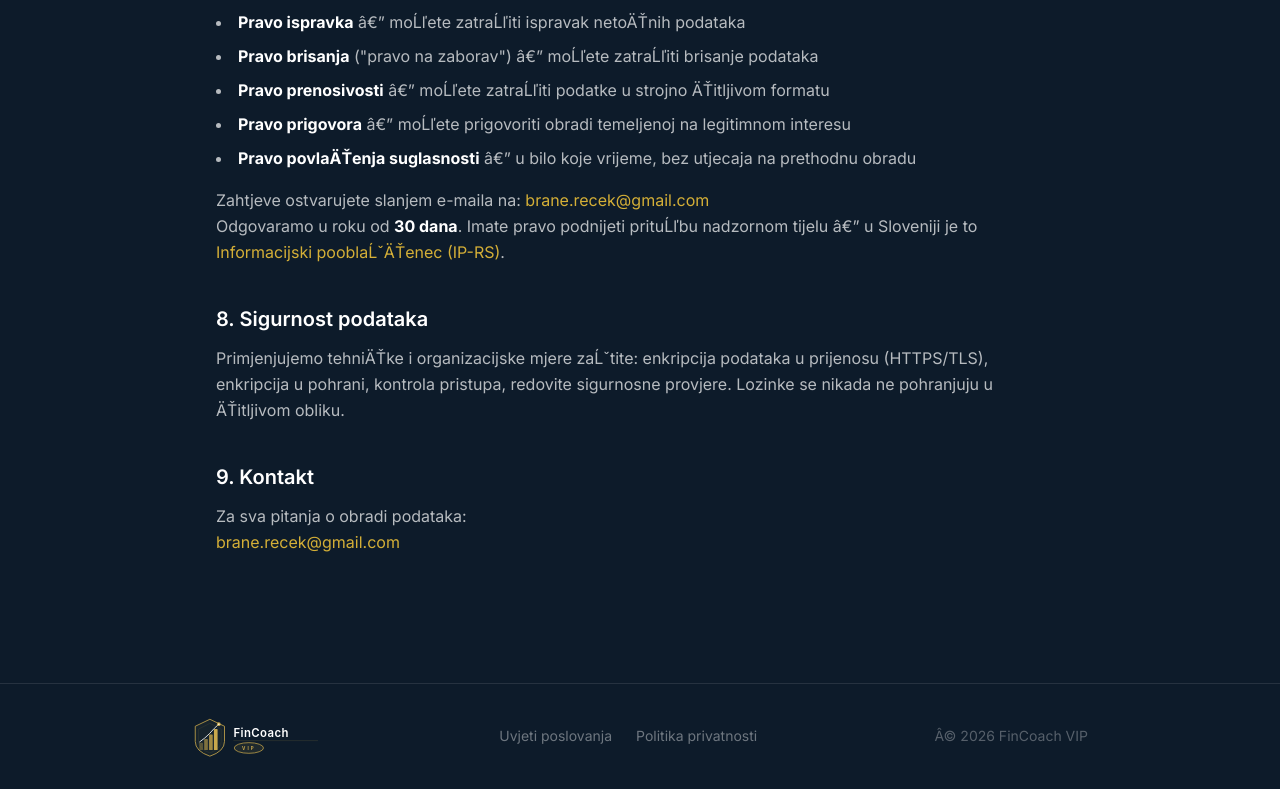
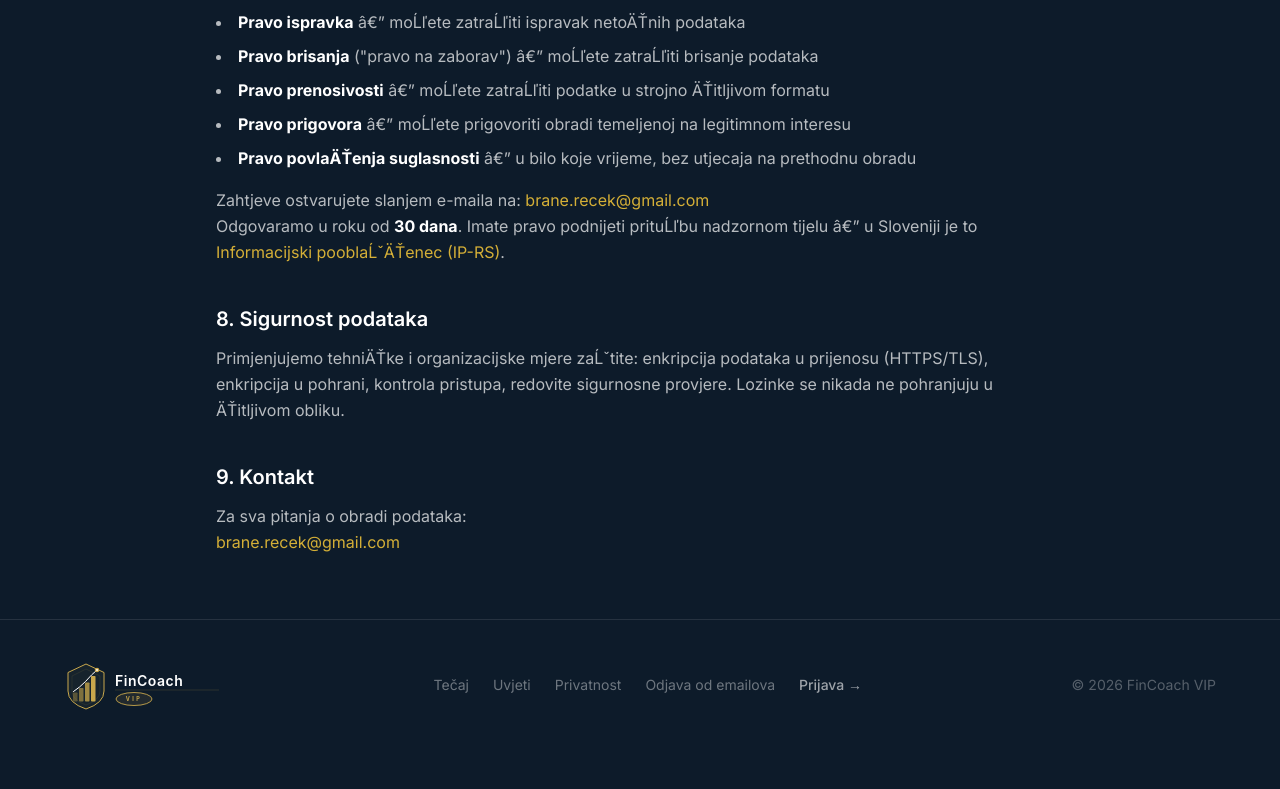
Before and after one commit to financijskiexpert/fincoach-vip, a Next.js app: page /politikaprivatnosti in a window 1280 px wide. Shown: the part 2006-2795 px from the top of the page. After the commit the page ends 2756 px from the top, so only its background shows below. Built offline with nearby package versions, Linux system fonts and the light colour scheme; no server answers.

Commit message:
feat: unified SiteFooter with Prijava + Odjava on all pages

```diff
--- a/src/app/page.tsx
+++ b/src/app/page.tsx
@@ -9,6 +9,7 @@ import { toast } from 'sonner'
 import { TrendingDown, PiggyBank, Frown, BookOpen, Video, Award, Star, ChevronRight } from 'lucide-react'
 import { Badge } from '@/components/ui/badge'
 import PdfBookMockup from '@/components/PdfBookMockup'
+import SiteFooter from '@/components/SiteFooter'
 
 export default function LandingPage() {
   const [name, setName] = useState('')
@@ -382,19 +383,7 @@ export default function LandingPage() {
         </div>
       </section>
 
-      {/* Footer */}
-      <footer className="border-t border-white/10 py-10 px-4 sm:px-6">
-        <div className="max-w-6xl mx-auto flex flex-col sm:flex-row items-center justify-between gap-4">
-          <Image src="/logo/fincoach-logo-horizontal.svg" alt="FinCoach VIP" width={160} height={50} />
-          <div className="flex gap-6 text-sm text-white/40">
-            <Link href="/tecaj" className="hover:text-white transition-colors">Tečaj</Link>
-            <Link href="/uvjetiposlovanja" className="hover:text-white transition-colors">Uvjeti</Link>
-            <Link href="/politikaprivatnosti" className="hover:text-white transition-colors">Privatnost</Link>
-            <Link href="/prijava" className="hover:text-white transition-colors">Prijava</Link>
-          </div>
-          <p className="text-white/30 text-sm">© 2026 FinCoach VIP</p>
-        </div>
-      </footer>
+      <SiteFooter />
     </div>
   )
 }
--- a/src/app/politikaprivatnosti/page.tsx
+++ b/src/app/politikaprivatnosti/page.tsx
@@ -1,6 +1,7 @@
 import Link from 'next/link'
 import Image from 'next/image'
 import type { Metadata } from 'next'
+import SiteFooter from '@/components/SiteFooter'
 
 export const metadata: Metadata = {
   title: 'Politika privatnosti â€” FinCoach VIP',
@@ -161,16 +162,7 @@ export default function PolitikaPrivatnostiPage() {
         </div>
       </main>
 
-      <footer className="border-t border-white/10 py-8 px-4 sm:px-6 mt-16">
-        <div className="max-w-4xl mx-auto flex flex-col sm:flex-row items-center justify-between gap-4">
-          <Image src="/logo/fincoach-logo-horizontal.svg" alt="FinCoach VIP" width={130} height={41} />
-          <div className="flex gap-6 text-sm text-white/40">
-            <Link href="/uvjetiposlovanja" className="hover:text-white transition-colors">Uvjeti poslovanja</Link>
-            <Link href="/politikaprivatnosti" className="hover:text-white transition-colors">Politika privatnosti</Link>
-          </div>
-          <p className="text-white/30 text-sm">Â© 2026 FinCoach VIP</p>
-        </div>
-      </footer>
+      <SiteFooter />
     </div>
   )
 }
--- a/src/app/tecaj/page.tsx
+++ b/src/app/tecaj/page.tsx
@@ -10,6 +10,7 @@ import {
   CheckCircle, Star, Shield, ChevronDown, ChevronUp,
   Video, Award, Calendar, Users, Zap, Clock, Brain, TrendingUp
 } from 'lucide-react'
+import SiteFooter from '@/components/SiteFooter'
 
 const faqs = [
   {
@@ -524,18 +525,7 @@ export default function SalesPage() {
         </div>
       </section>
 
-      {/* Footer */}
-      <footer className="border-t border-white/10 py-10 px-4 sm:px-6">
-        <div className="max-w-6xl mx-auto flex flex-col sm:flex-row items-center justify-between gap-4">
-          <Image src="/logo/fincoach-logo-horizontal.svg" alt="FinCoach VIP" width={160} height={50} />
-          <div className="flex gap-6 text-sm text-white/40">
-            <Link href="/" className="hover:text-white transition-colors">Početna</Link>
-            <Link href="/uvjetiposlovanja" className="hover:text-white transition-colors">Uvjeti</Link>
-            <Link href="/politikaprivatnosti" className="hover:text-white transition-colors">Privatnost</Link>
-          </div>
-          <p className="text-white/30 text-sm">© 2026 FinCoach VIP</p>
-        </div>
-      </footer>
+      <SiteFooter />
     </div>
   )
 }
--- a/src/app/uvjetiposlovanja/page.tsx
+++ b/src/app/uvjetiposlovanja/page.tsx
@@ -1,6 +1,7 @@
 import Link from 'next/link'
 import Image from 'next/image'
 import type { Metadata } from 'next'
+import SiteFooter from '@/components/SiteFooter'
 
 export const metadata: Metadata = {
   title: 'Uvjeti poslovanja â€” FinCoach VIP',
@@ -135,16 +136,7 @@ export default function UvjetiPoslovanjaPage() {
         </div>
       </main>
 
-      <footer className="border-t border-white/10 py-8 px-4 sm:px-6 mt-16">
-        <div className="max-w-4xl mx-auto flex flex-col sm:flex-row items-center justify-between gap-4">
-          <Image src="/logo/fincoach-logo-horizontal.svg" alt="FinCoach VIP" width={130} height={41} />
-          <div className="flex gap-6 text-sm text-white/40">
-            <Link href="/uvjetiposlovanja" className="hover:text-white transition-colors">Uvjeti poslovanja</Link>
-            <Link href="/politikaprivatnosti" className="hover:text-white transition-colors">Politika privatnosti</Link>
-          </div>
-          <p className="text-white/30 text-sm">Â© 2026 FinCoach VIP</p>
-        </div>
-      </footer>
+      <SiteFooter />
     </div>
   )
 }
--- /dev/null
+++ b/src/components/SiteFooter.tsx
@@ -0,0 +1,20 @@
+import Link from 'next/link'
+import Image from 'next/image'
+
+export default function SiteFooter() {
+  return (
+    <footer className="border-t border-white/10 py-10 px-4 sm:px-6">
+      <div className="max-w-6xl mx-auto flex flex-col sm:flex-row items-center justify-between gap-4">
+        <Image src="/logo/fincoach-logo-horizontal.svg" alt="FinCoach VIP" width={160} height={50} />
+        <div className="flex flex-wrap justify-center gap-6 text-sm text-white/40">
+          <Link href="/tecaj" className="hover:text-white transition-colors">Tečaj</Link>
+          <Link href="/uvjetiposlovanja" className="hover:text-white transition-colors">Uvjeti</Link>
+          <Link href="/politikaprivatnosti" className="hover:text-white transition-colors">Privatnost</Link>
+          <Link href="/odjava" className="hover:text-white transition-colors">Odjava od emailova</Link>
+          <Link href="/prijava" className="hover:text-white transition-colors font-medium text-white/60">Prijava →</Link>
+        </div>
+        <p className="text-white/30 text-sm">© 2026 FinCoach VIP</p>
+      </div>
+    </footer>
+  )
+}
```
